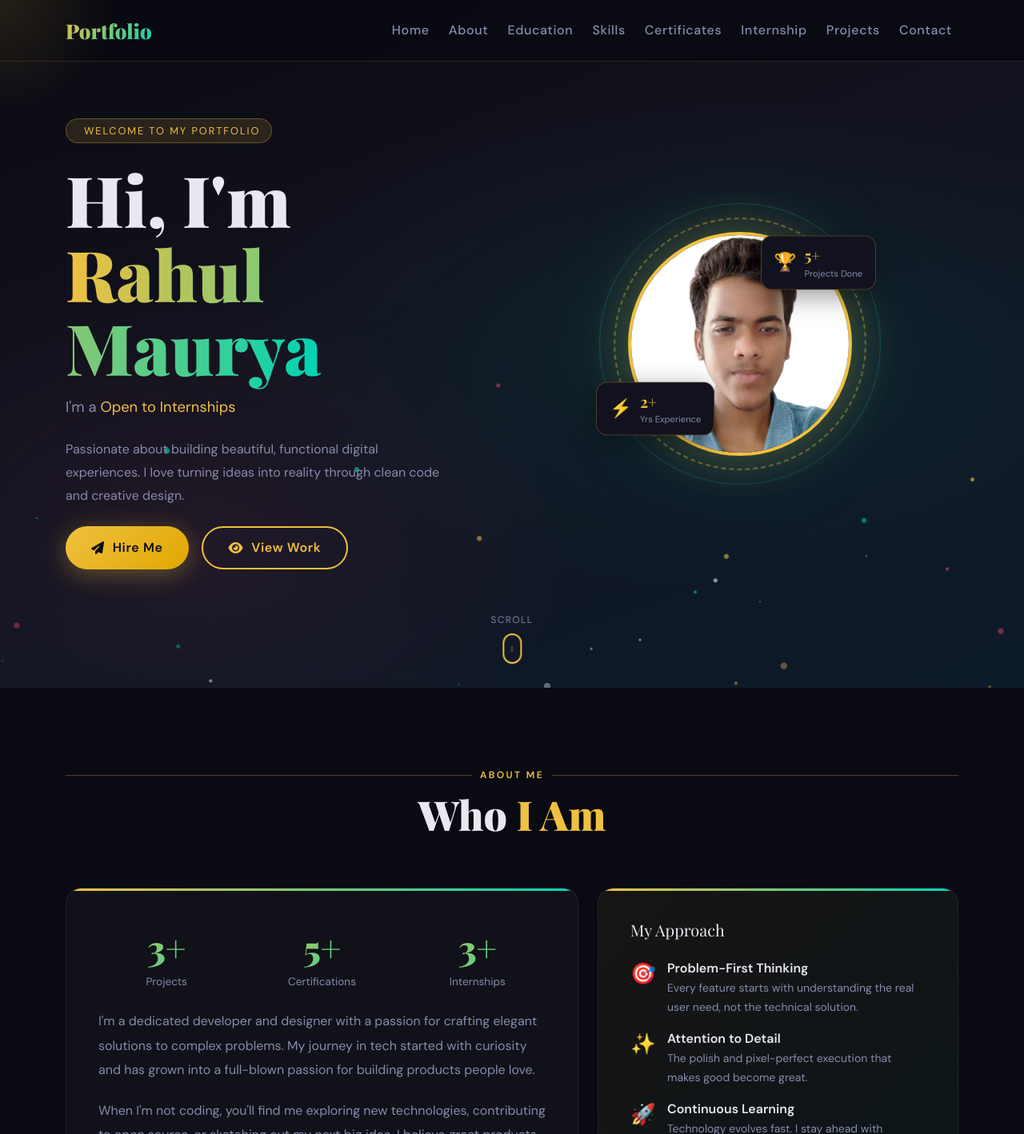
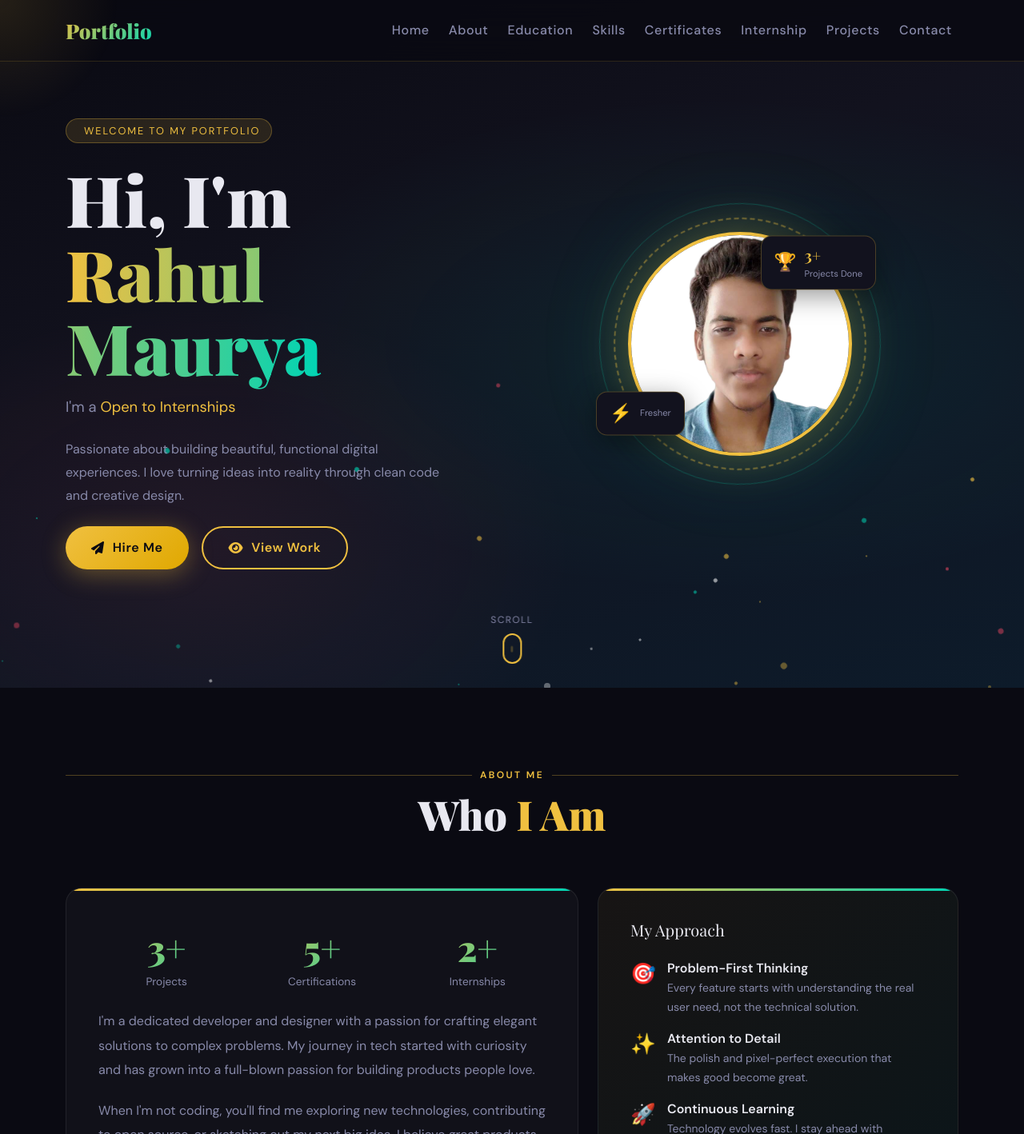
Before and after one commit to rahul2648/rahul_maurya, a plain HTML site: page index.html in a window 1280 px wide. Shown: the top 1418 px of the page at 80% size. Drawn offline with nearby package versions, Linux system fonts and the light colour scheme.

Commit message:
index.html

```diff
--- a/index.html
+++ b/index.html
@@ -590,15 +590,15 @@
           <div class="float-badge fb1">
             <span class="badge-icon">🏆</span>
             <div>
-              <div class="badge-num">5+</div>
+              <div class="badge-num">3+</div>
               <div class="badge-label">Projects Done</div>
             </div>
           </div>
           <div class="float-badge fb2">
             <span class="badge-icon">⚡</span>
             <div>
-              <div class="badge-num">2+</div>
-              <div class="badge-label">Yrs Experience</div>
+              <div class="badge-num"></div>
+              <div class="badge-label">Fresher</div>
             </div>
           </div>
         </div>
@@ -623,7 +623,7 @@
           <div class="row g-4 mb-4">
             <div class="col-4"><div class="about-stat"><div class="num" data-count="3">0</div><div class="label">Projects</div></div></div>
             <div class="col-4"><div class="about-stat"><div class="num" data-count="5">0</div><div class="label">Certifications</div></div></div>
-            <div class="col-4"><div class="about-stat"><div class="num" data-count="3">0</div><div class="label">Internships</div></div></div>
+            <div class="col-4"><div class="about-stat"><div class="num" data-count="2">0</div><div class="label">Internships</div></div></div>
           </div>
           <p style="color:var(--text-muted);line-height:1.9;margin-bottom:20px">
             I'm a dedicated developer and designer with a passion for crafting elegant solutions to complex problems. My journey in tech started with curiosity and has grown into a full-blown passion for building products people love.
```
